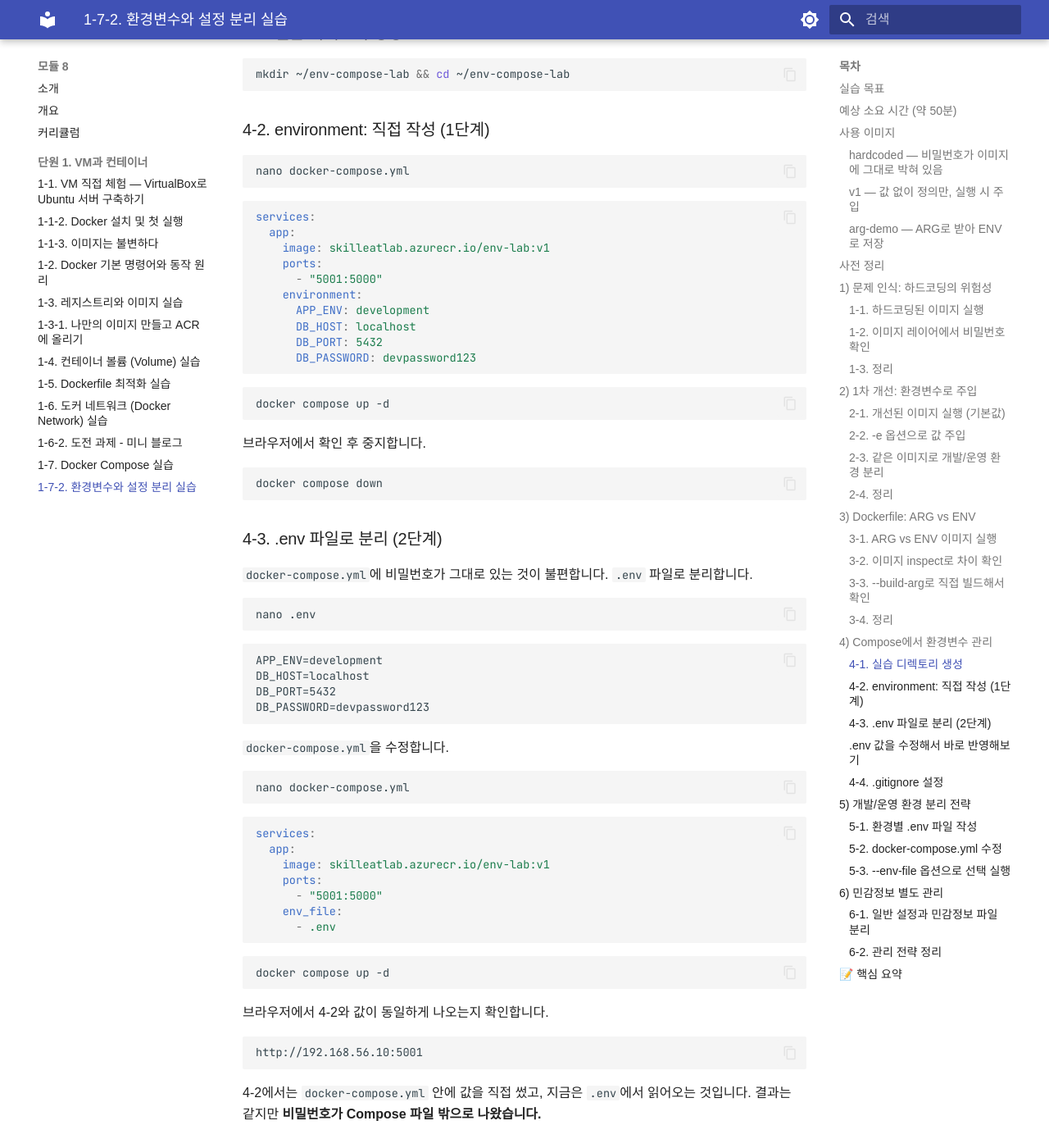
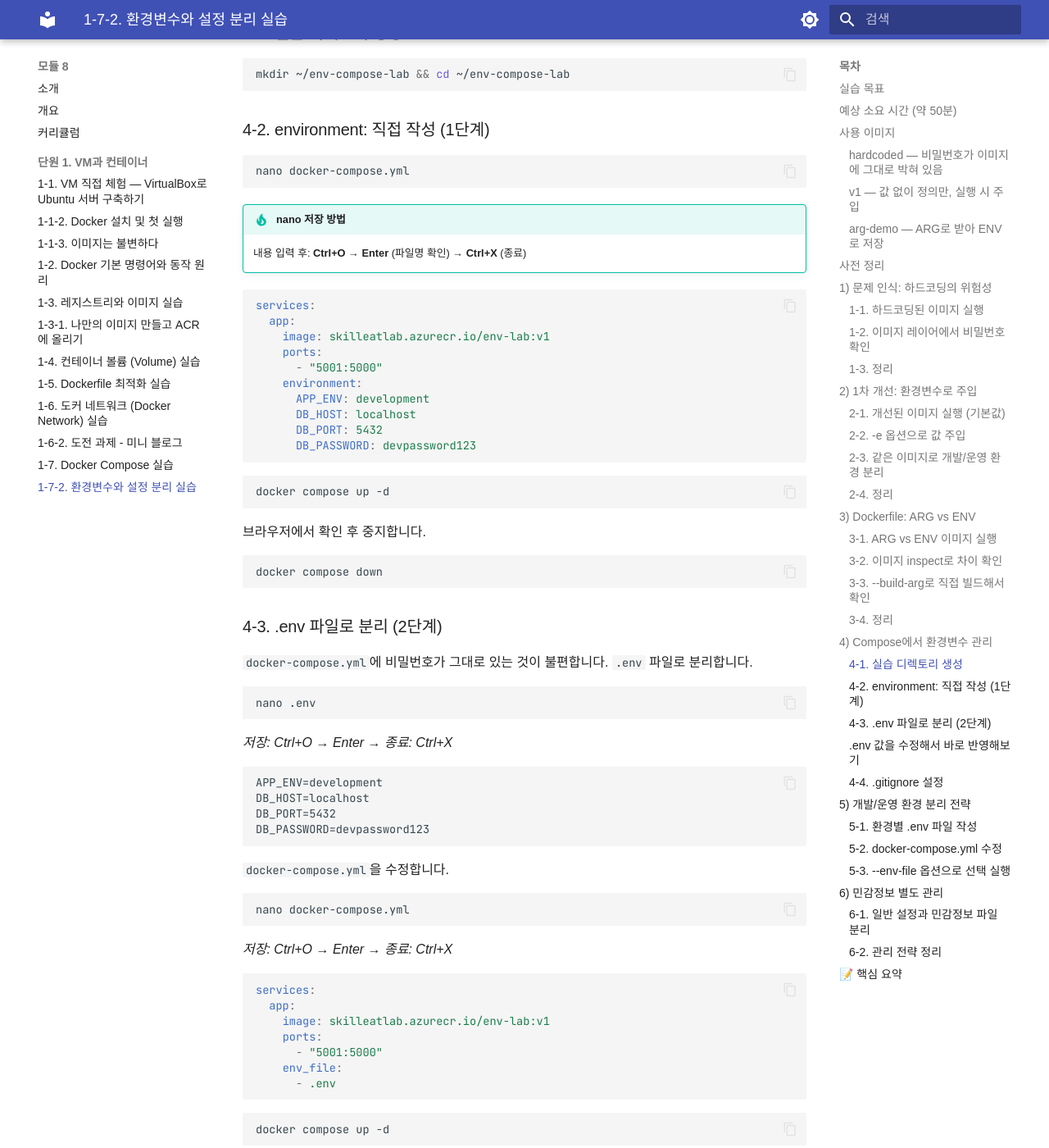
Before and after one commit to skilleat-labs/docker-k8s-labs, an MkDocs documentation site: the page built from docs/modules/module8/1-7-2.md, in a window 1280 px wide and 1400 px high, scrolled down 6360 px. Shown: the whole window at 82% size. Built offline with MkDocs 1.6.1 and Material for MkDocs 9.7.7, drawn with Linux system fonts in a browser that asks for light colours; some web fonts are replaced; some of the changed text lies outside the part shown.

Commit message:
1-7-2: nano 저장 방법 안내 추가 (전 섹션)

````diff
--- a/docs/modules/module8/1-7-2.md
+++ b/docs/modules/module8/1-7-2.md
@@ -302,6 +302,9 @@ mkdir ~/env-compose-lab && cd ~/env-compose-lab
 nano docker-compose.yml
 ```
 
+!!! tip "nano 저장 방법"
+    내용 입력 후: **Ctrl+O** → **Enter** (파일명 확인) → **Ctrl+X** (종료)
+
 ```yaml
 services:
   app:
@@ -333,6 +336,8 @@ docker compose down
 nano .env
 ```
 
+*저장: Ctrl+O → Enter → 종료: Ctrl+X*
+
 ```
 APP_ENV=development
 DB_HOST=localhost
@@ -345,6 +350,8 @@ DB_PASSWORD=devpassword123
 ```bash
 nano docker-compose.yml
 ```
+
+*저장: Ctrl+O → Enter → 종료: Ctrl+X*
 
 ```yaml
 services:
@@ -375,6 +382,8 @@ http://192.168.56.10:5001
 ```bash
 nano .env
 ```
+
+*저장: Ctrl+O → Enter → 종료: Ctrl+X*
 
 `DB_HOST`를 수정합니다.
 
@@ -429,6 +438,8 @@ cat .gitignore
 nano .env.dev
 ```
 
+*저장: Ctrl+O → Enter → 종료: Ctrl+X*
+
 ```
 APP_ENV=development
 DB_HOST=localhost
@@ -440,6 +451,8 @@ DB_PASSWORD=devpassword123
 # 운영 환경
 nano .env.prod
 ```
+
+*저장: Ctrl+O → Enter → 종료: Ctrl+X*
 
 ```
 APP_ENV=production
@@ -463,6 +476,8 @@ DB_PASSWORD=strongProdPassword!
 ```bash
 nano docker-compose.yml
 ```
+
+*저장: Ctrl+O → Enter → 종료: Ctrl+X*
 
 ```yaml
 services:
@@ -524,6 +539,8 @@ docker compose down
 nano .env.prod
 ```
 
+*저장: Ctrl+O → Enter → 종료: Ctrl+X*
+
 ```
 APP_ENV=production
 DB_HOST=prod-db.internal
@@ -535,6 +552,8 @@ DB_PORT=5432
 nano .env.secret
 ```
 
+*저장: Ctrl+O → Enter → 종료: Ctrl+X*
+
 ```
 DB_PASSWORD=strongProdPassword!
 ```
@@ -544,6 +563,8 @@ DB_PASSWORD=strongProdPassword!
 ```bash
 nano docker-compose.yml
 ```
+
+*저장: Ctrl+O → Enter → 종료: Ctrl+X*
 
 ```yaml
 services:
````
